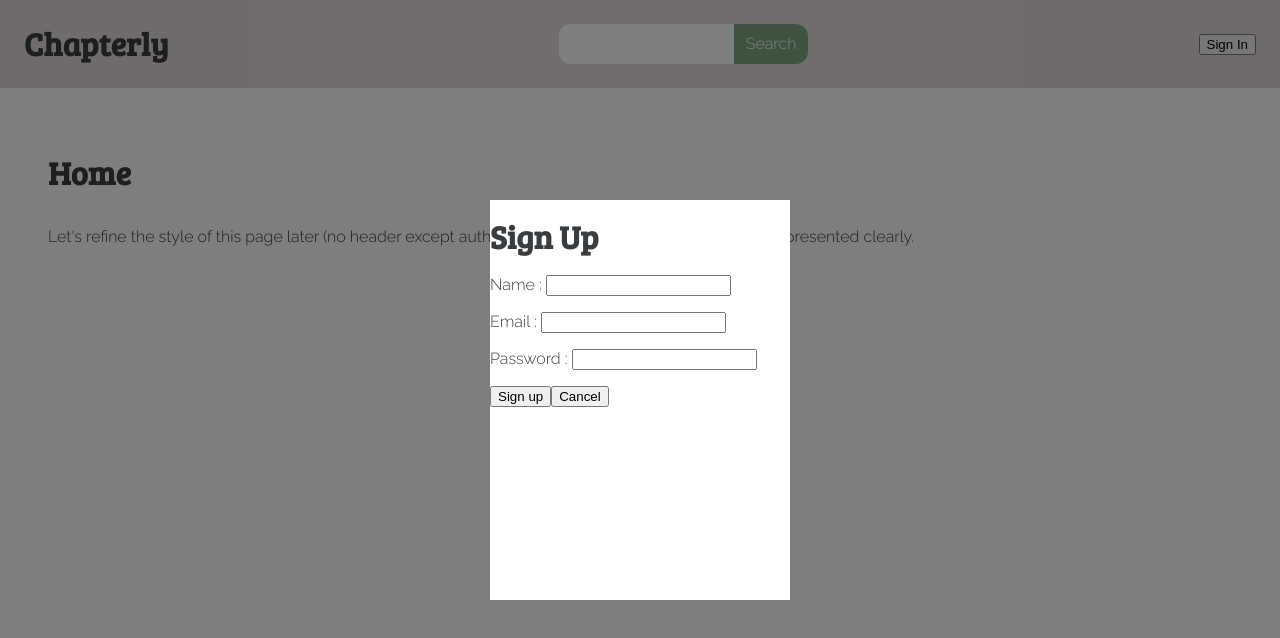
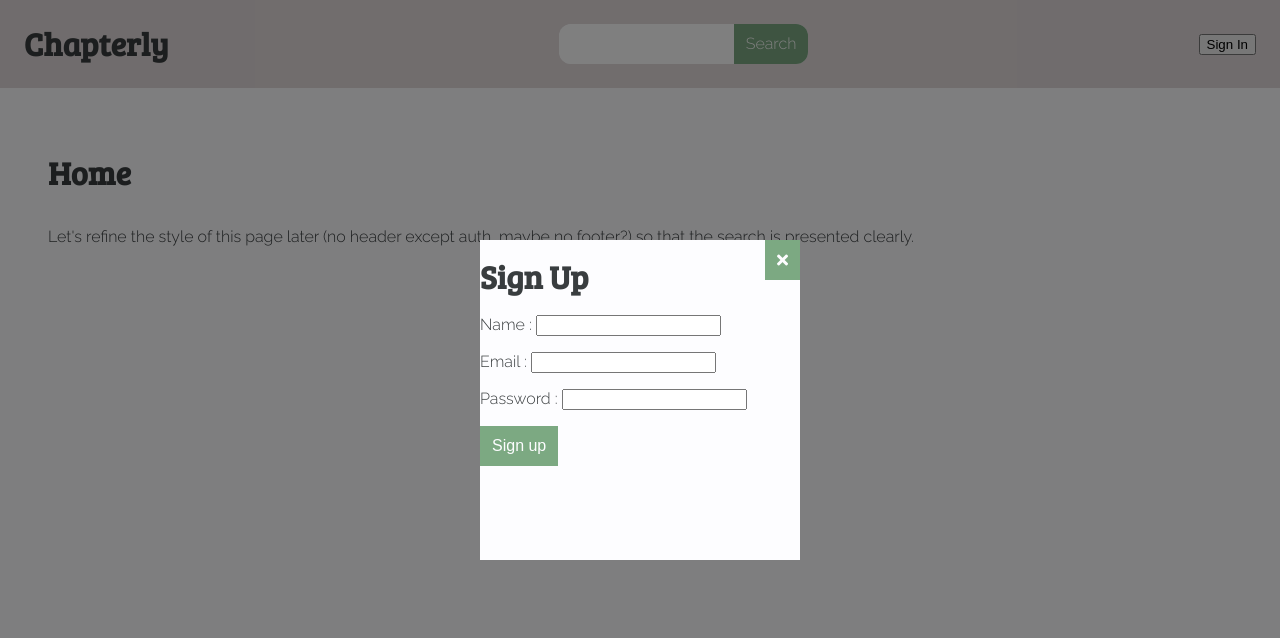
Before and after one commit to chingu-voyages/v9-bears-team-40, a React (Create React App) app: page / in a window 1280 px wide. Both pictures are taken after a click on the button "Sign In". Shown: the top 638 px of the page. Built offline with nearby package versions, Linux system fonts and the light colour scheme.

Commit message:
add exit button

```diff
--- a/src/Components/Button.tsx
+++ b/src/Components/Button.tsx
@@ -6,11 +6,14 @@ const Button = styled.button`
   background-color: ${props => props.theme.colors.link};
   border: 0;
   color: ${props => props.theme.colors.bg};
+  cursor: pointer;
   display: flex;
+  font-size: 1rem;
+  line-height: 1rem;
   align-items: center;
   justify-content: center;
   outline: none;
-  padding: 0 0.75rem;
+  padding: 0.75rem;
   text-decoration: none;
 `;
 
@@ -18,11 +21,14 @@ const ButtonLink = styled(Link)`
   background-color: ${props => props.theme.colors.link};
   border: 0;
   color: ${props => props.theme.colors.bg};
+  cursor: pointer;
   display: flex;
+  font-size: 1rem;
+  line-height: 1rem;
   align-items: center;
   justify-content: center;
   outline: none;
-  padding: 0 0.75rem;
+  padding: 0.75rem;
   text-decoration: none;
 `;
 
--- a/src/Components/Signup.tsx
+++ b/src/Components/Signup.tsx
@@ -1,15 +1,26 @@
 import * as React from "react";
 import styled from "../utils/theme";
+import { Button } from "./Button";
 
 const Wrapper = styled.div`
-  background: white;
-  width: 300px;
-  height: 400px;
+  background: ${props => props.theme.colors.bg};
+  max-height: 20rem;
+  max-width: 20rem;
+  height: 100%;
+  width: 100%;
 `;
 
 const Signup = (props: any) => {
   return (
     <Wrapper>
+      <Button
+        style={{
+          float: "right"
+        }}
+        onClick={props.toggleModal}
+      >
+        <i className="fas fa-times" />
+      </Button>
       <form action="database-endpoint">
         <h1>Sign Up</h1>
         <p>
@@ -21,10 +32,7 @@ const Signup = (props: any) => {
         <p>
           Password : <input type="password" />
         </p>
-        <button>Sign up</button>
-        <button type="button" onClick={props.toggleModal}>
-          Cancel
-        </button>
+        <Button>Sign up</Button>
       </form>
     </Wrapper>
   );
```
